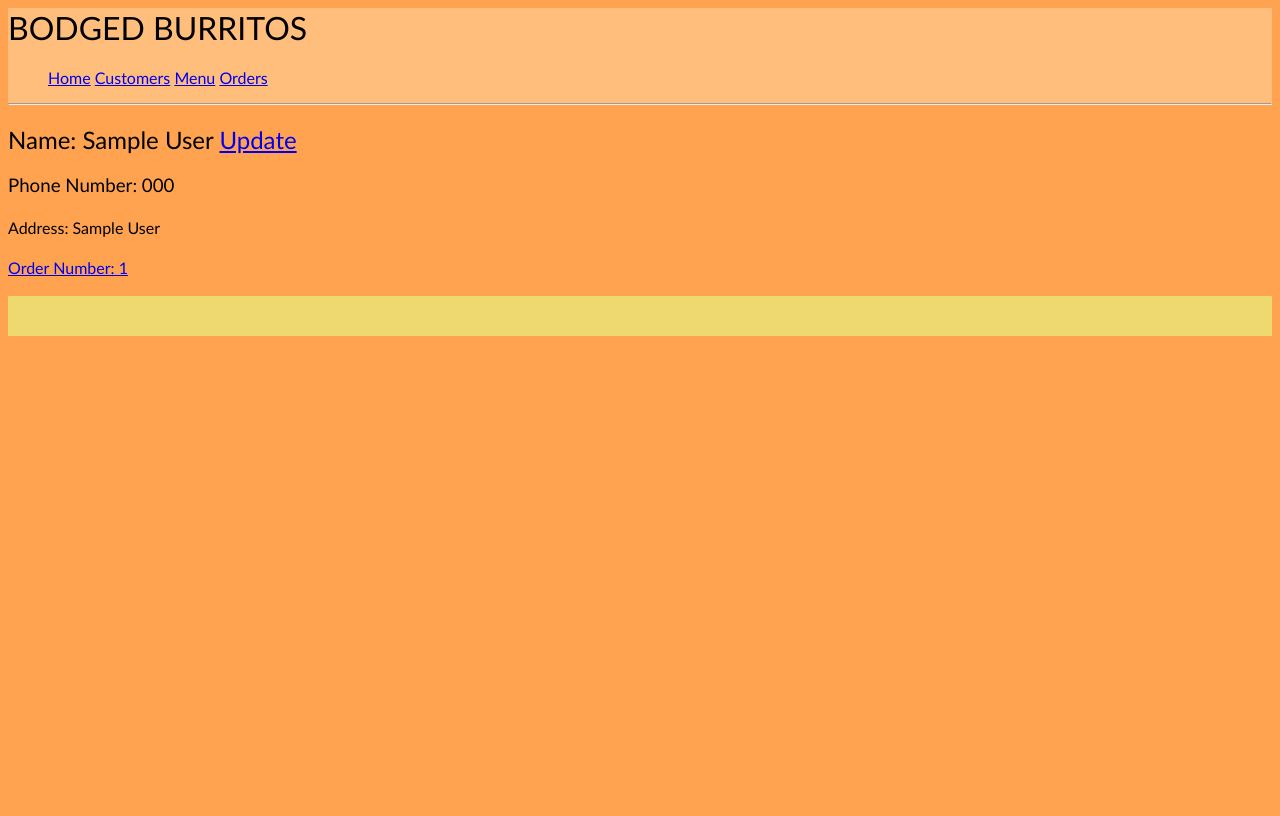
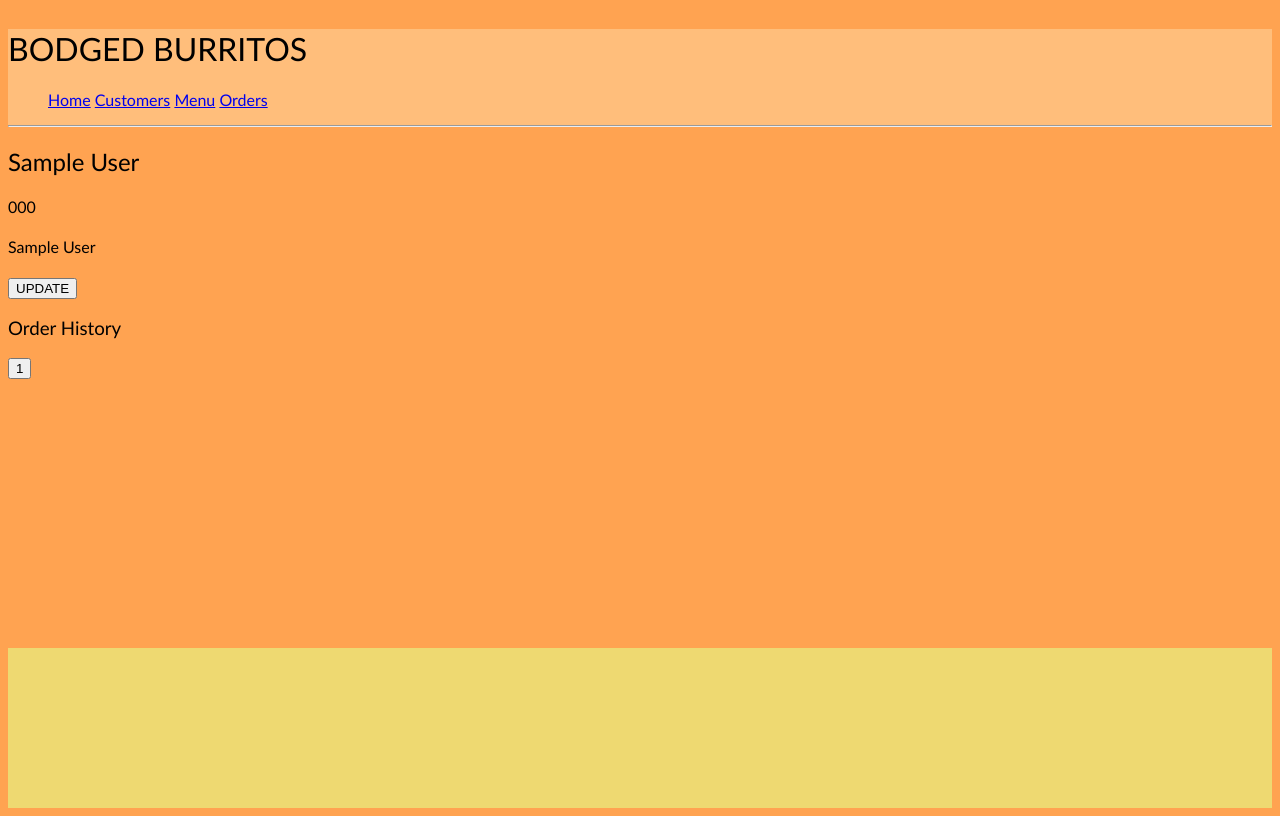
Before and after one commit to Neilroberts85/takeaway, a Flask app: page /customers/1 in a window 1280 px wide. Before the commit the page ends 336 px from the top, so only its background shows below. Run offline with Flask 3, Linux system fonts and the light colour scheme; tables that the repository leaves empty hold one stand-in row (values such as "Sample post"); some libraries are stand-ins or nearby versions.

Commit message:
working through css some more

```diff
--- a/static/main.css
+++ b/static/main.css
@@ -4,15 +4,40 @@
   }
 
 
-.navbar {display:inline}
+.navbar {display:inline;
+
+        color: #000;
+        position: relative;
+        text-decoration: none;
+      }
+
+      .navbar::before {
+        background: hsl(45 100% 70%);
+        content: "";
+        inset: 0;
+        position: absolute;
+        transform: scaleX(0);
+        transform-origin: right;
+        transition: transform 0.5s ease-in-out;
+        z-index: -1;
+      }
+
+      .navbar:hover::before {
+        transform: scaleX(1);
+        transform-origin: left;
+      }
+
 
 body {background-color: #FFA351;
 font-family: 'Gill Sans', 'Gill Sans MT', Calibri, 'Trebuchet MS', sans-serif;
 font-weight: lighter;
-height: 80%;
+min-height: 100vh;
+display: flex;
+flex-direction: column;
+
 }
 
-main {height: 100%;}
+
 
 header {background-color: #FFBE7B;
 font-weight: lighter;}
@@ -21,7 +46,9 @@ font-weight: lighter;}
         position: absolute;
         background-color: #EED971;
         width: 100%;
-        height: 2.5rem;
+        height: 20%;
+        margin-top: auto;
+        bottom: 0;
       }
 
 .customer_info
--- a/templates/show_customer.jinja
+++ b/templates/show_customer.jinja
@@ -1,13 +1,15 @@
 {% extends "base.jinja" %}
 
 {% block content %}
-<h2>Name: {{ customer.customer_name }}  <a href="/customers/update/{{customer.id}}">Update</a></h2>
-<h3>Phone Number: {{ customer.customer_phone_number }}</h3>
-<h4>Address: {{ customer.customer_street_name }}</h4>
+<h2>{{ customer.customer_name }}</h2>
+<h4>{{ customer.customer_phone_number }}</h3>
+<h4>{{ customer.customer_street_name }}</h4>
 
+<a href="/customers/update/{{customer.id}}"><button>UPDATE</button></a>
+<h3>Order History</h3>
 
 {% for order in orders %}
-  <a href="/orders/{{order.id}}">Order Number: {{order.id}}
+  <a href="/orders/{{order.id}}"><button>{{order.id}}</button>
   </a><br><br>
 
 {% endfor %}
```
Also changed, not shown: templates/update_customer.jinja (+13 -9 lines).
